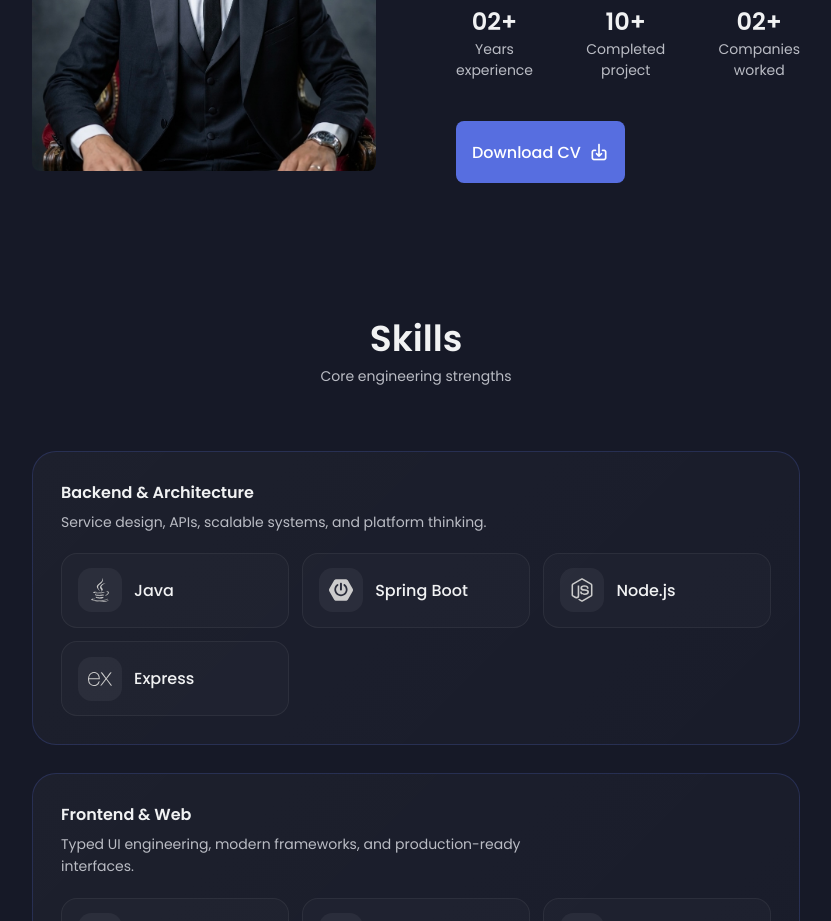
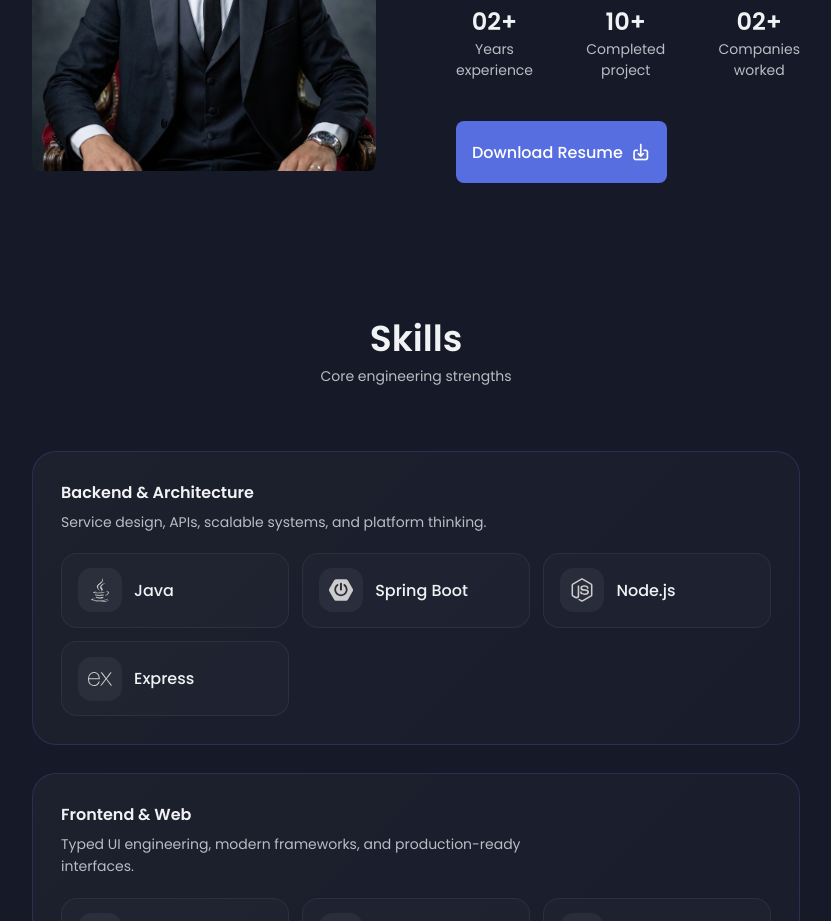
Before and after one commit to Haitam-Elgharras/myPortfolio, a React (Vite) app: page / in a window 1280 px wide. Shown: the part 980-1901 px from the top of the page, without its empty margins (224-1055 px from the left). Built offline with nearby package versions, Linux system fonts and the light colour scheme.

Commit message:
docs: replace old CV PDF with new resume PDF

```diff
--- a/src/components/about/AboutButtons.tsx
+++ b/src/components/about/AboutButtons.tsx
@@ -1,10 +1,10 @@
-import cv from "/HAITAM_ELGHARRAS_CV.pdf";
+import cv from "/HAITAM_ELGHARRAS_RESUME.pdf";
 
 const AboutButtons = () => {
   return (
     <div className="about__buttons">
       <a download={cv} href={cv} className="button button--flex">
-        Download CV
+        Download Resume
         <i className="uil uil-download-alt button__icon"></i>
       </a>
     </div>
```
Also changed, not shown: 2 other files (tests, documents, lock files or other folders).
